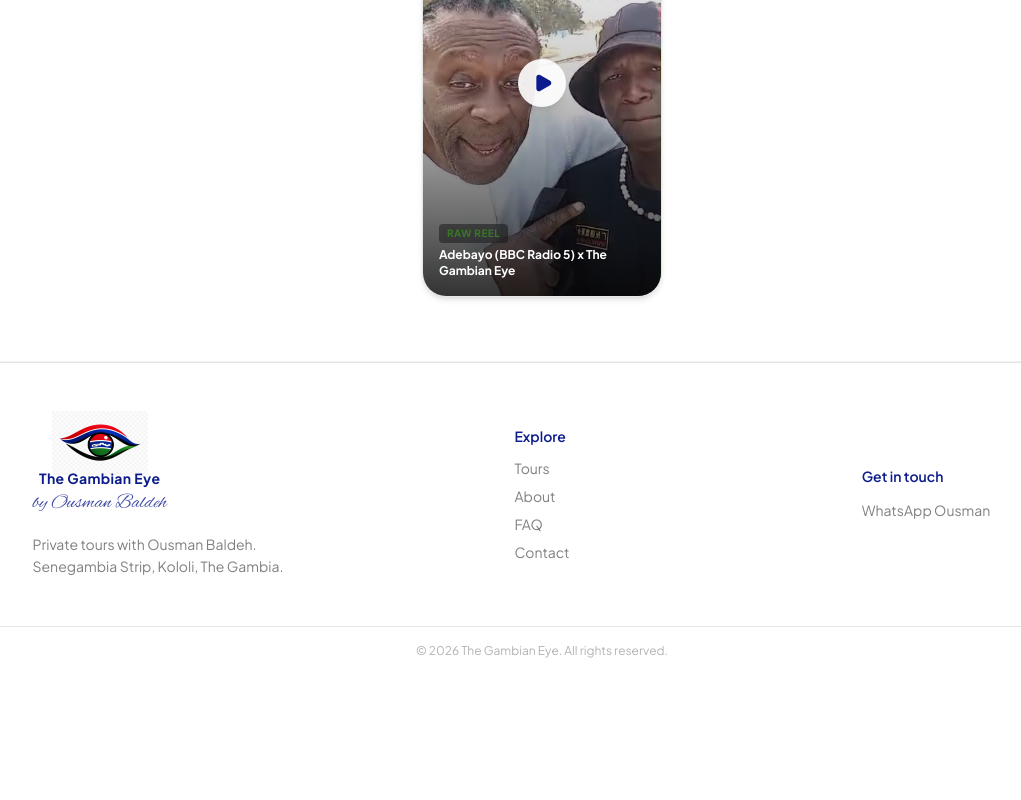
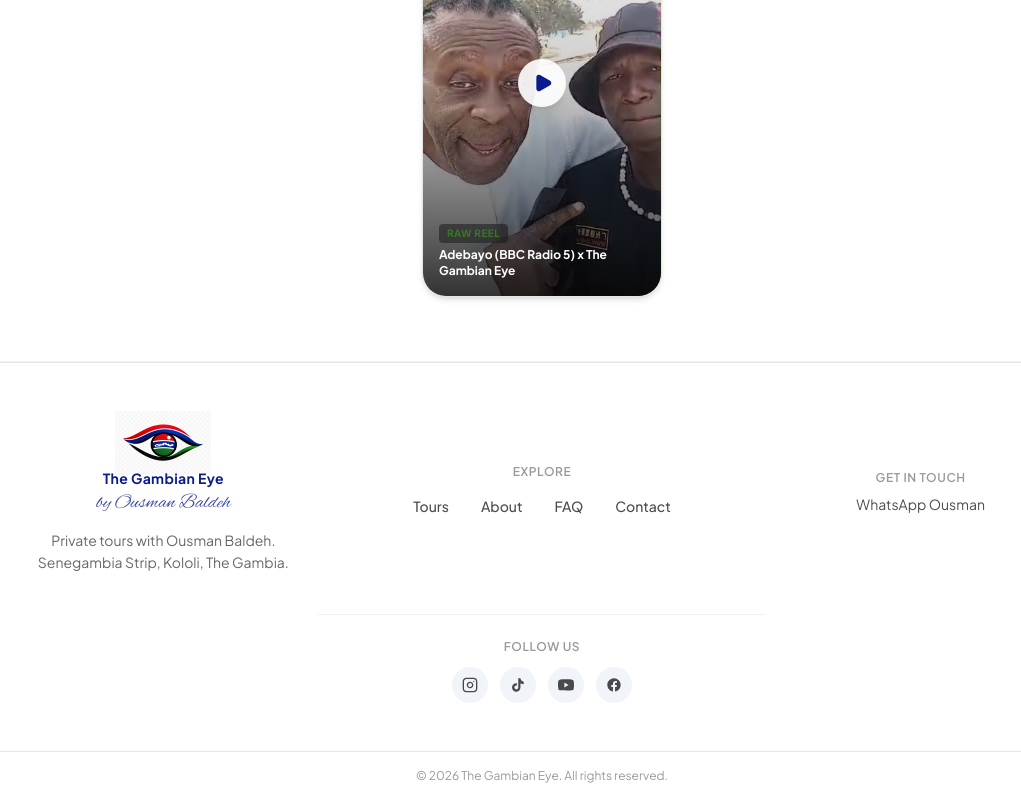
Before and after one commit to ApolloG01/the-gambian-eye-experience, a Next.js app: page / in a window 1280 px wide. Shown: the part 2547-3347 px from the top of the page, without its empty margins (98-1119 px from the left). Before the commit the page ends 3222 px from the top, so only its background shows below. Built offline with nearby package versions, Linux system fonts and the light colour scheme; no server answers.

Commit message:
feat: complete initial build with booking flow and currency conversion

```diff
--- a/app/components/BookingModal.tsx
+++ b/app/components/BookingModal.tsx
@@ -5,17 +5,19 @@ import { X, Send } from "lucide-react";
 import { useCurrency } from "@/app/context/CurrencyContext";
 
 interface BookingModalProps {
-  isOpen: boolean;
+  isOpen?: boolean;
   onClose: () => void;
   tourName: string;
-  tourPrice: number; // Prezzo base in GBP
+  tourPrice?: number;
+  priceFrom?: number;
 }
 
 export default function BookingModal({
-  isOpen,
+  isOpen = true,
   onClose,
   tourName,
   tourPrice,
+  priceFrom,
 }: BookingModalProps) {
   const { formatPrice, currency } = useCurrency();
   const [guests, setGuests] = useState(1);
@@ -24,7 +26,8 @@ export default function BookingModal({
 
   if (!isOpen) return null;
 
-  const totalBaseGBP = tourPrice * guests;
+  const basePrice = Number(tourPrice ?? priceFrom ?? 0);
+  const totalBaseGBP = basePrice * guests;
 
   const handleWhatsAppBooking = (e: React.FormEvent) => {
     e.preventDefault();
@@ -51,12 +54,10 @@ export default function BookingModal({
   const today = new Date().toISOString().split("T")[0];
 
   return (
-    /* Overlay: cliccando qui fuori la modale si chiude */
     <div
       onClick={onClose}
       className="fixed inset-0 z-50 flex items-center justify-center p-4 bg-black/50 backdrop-blur-xs animate-in fade-in duration-200"
     >
-      {/* Modale: e.stopPropagation() impedisce al click interno di chiudere la finestra */}
       <div
         onClick={(e) => e.stopPropagation()}
         className="bg-white rounded-3xl p-6 md:p-8 max-w-md w-full shadow-2xl relative border border-black/5"
@@ -65,7 +66,7 @@ export default function BookingModal({
           type="button"
           onClick={onClose}
           aria-label="Close booking modal"
-          className="absolute right-5 top-5 text-black/40 hover:text-black p-1 rounded-full hover:bg-slate-100 transition-colors"
+          className="absolute right-5 top-5 text-black/40 hover:text-black p-1 rounded-full hover:bg-slate-100 transition-colors cursor-pointer"
         >
           <X className="w-5 h-5" />
         </button>
@@ -118,14 +119,13 @@ export default function BookingModal({
             />
           </div>
 
-          {/* Prezzo totale convertito al volo */}
           <div className="flex items-center justify-between p-4 bg-slate-50 rounded-2xl border border-black/5 my-2">
             <div>
               <span className="text-xs text-black/50 block font-medium">
                 Total Estimate
               </span>
               <span className="text-xs text-black/40">
-                {formatPrice(tourPrice)} × {guests} guest{guests > 1 ? "s" : ""}
+                {formatPrice(basePrice)} × {guests} guest{guests > 1 ? "s" : ""}
               </span>
             </div>
             <span className="text-2xl font-black text-gambia-green">
@@ -135,7 +135,7 @@ export default function BookingModal({
 
           <button
             type="submit"
-            className="w-full bg-[#25D366] hover:bg-[#20bd5a] text-white py-3 px-6 rounded-xl font-bold text-sm inline-flex items-center justify-center gap-2 shadow-sm transition-all"
+            className="w-full bg-[#25D366] hover:bg-[#20bd5a] text-white py-3 px-6 rounded-xl font-bold text-sm inline-flex items-center justify-center gap-2 shadow-sm transition-all cursor-pointer"
           >
             <Send className="w-4 h-4" />
             Send Booking via WhatsApp
--- a/app/components/Footer.tsx
+++ b/app/components/Footer.tsx
@@ -1,67 +1,183 @@
 import Link from "next/link";
 import Logo from "./Logo";
 
+function InstagramIcon({ className = "w-5 h-5" }: { className?: string }) {
+  return (
+    <svg
+      className={className}
+      fill="none"
+      stroke="currentColor"
+      strokeWidth="2"
+      strokeLinecap="round"
+      strokeLinejoin="round"
+      viewBox="0 0 24 24"
+      aria-hidden="true"
+    >
+      <rect width="20" height="20" x="2" y="2" rx="5" ry="5" />
+      <path d="M16 11.37A4 4 0 1 1 12.63 8 4 4 0 0 1 16 11.37z" />
+      <line x1="17.5" x2="17.51" y1="6.5" y2="6.5" />
+    </svg>
+  );
+}
+
+function TiktokIcon({ className = "w-5 h-5" }: { className?: string }) {
+  return (
+    <svg
+      className={className}
+      fill="currentColor"
+      viewBox="0 0 24 24"
+      aria-hidden="true"
+    >
+      <path d="M19.59 6.69a4.83 4.83 0 0 1-3.77-4.25V2h-3.45v13.67a2.89 2.89 0 0 1-5.2 1.74 2.89 2.89 0 0 1 2.31-4.64 2.93 2.93 0 0 1 .88.13V9.4a6.84 6.84 0 0 0-1-.05A6.33 6.33 0 0 0 3 15.68 6.34 6.34 0 0 0 9.34 22a6.34 6.34 0 0 0 6.34-6.34V9.37a8.16 8.16 0 0 0 4.91 1.62V7.54a4.85 4.85 0 0 1-1-.85z" />
+    </svg>
+  );
+}
+
+function YoutubeIcon({ className = "w-5 h-5" }: { className?: string }) {
+  return (
+    <svg
+      className={className}
+      fill="currentColor"
+      viewBox="0 0 24 24"
+      aria-hidden="true"
+    >
+      <path d="M23.498 6.186a3.016 3.016 0 0 0-2.122-2.136C19.505 3.545 12 3.545 12 3.545s-7.505 0-9.377.505A3.017 3.017 0 0 0 .502 6.186C0 8.07 0 12 0 12s0 3.93.502 5.814a3.016 3.016 0 0 0 2.122 2.136c1.871.505 9.376.505 9.376.505s7.505 0 9.377-.505a3.015 3.015 0 0 0 2.122-2.136C24 15.93 24 12 24 12s0-3.93-.502-5.814zM9.545 15.568V8.432L15.818 12l-6.273 3.568z" />
+    </svg>
+  );
+}
+
+function FacebookIcon({ className = "w-5 h-5" }: { className?: string }) {
+  return (
+    <svg
+      className={className}
+      fill="currentColor"
+      viewBox="0 0 24 24"
+      aria-hidden="true"
+    >
+      <path d="M22 12c0-5.523-4.477-10-10-10S2 6.477 2 12c0 4.991 3.657 9.128 8.438 9.878v-6.987h-2.54V12h2.54V9.797c0-2.506 1.492-3.89 3.777-3.89 1.094 0 2.238.195 2.238.195v2.46h-1.26c-1.243 0-1.63.771-1.63 1.562V12h2.773l-.443 2.89h-2.33v6.988C18.343 21.128 22 16.991 22 12z" />
+    </svg>
+  );
+}
+
+const socialLinks = [
+  {
+    name: "Instagram",
+    href: "https://www.instagram.com/thegambianeye",
+    icon: InstagramIcon,
+  },
+  {
+    name: "TikTok",
+    href: "https://www.tiktok.com/@ousman.baldeh.tge?_r=1&_t=ZN-98pRQ6aYqJy",
+    icon: TiktokIcon,
+  },
+  {
+    name: "YouTube",
+    href: "https://www.youtube.com/channel/UCCxJHgiqY4PLnBeDTxNOODg",
+    icon: YoutubeIcon,
+  },
+  {
+    name: "Facebook",
+    href: "https://www.facebook.com/profile.php?id=61593096425805",
+    icon: FacebookIcon,
+  },
+];
+
 export default function Footer() {
   return (
-    <footer className="bg-white border-t border-black/10 text-gambia-blue">
-      <div className="max-w-6xl mx-auto px-4 py-12 grid grid-cols-1 md:grid-cols-3 gap-8 place-items-center">
-        {/* Brand */}
-        <div className="flex flex-col items-center md:items-start text-center md:text-left gap-3">
+    <footer className="w-full bg-white border-t border-black/10 text-gambia-blue">
+      <div className="max-w-6xl mx-auto px-6 py-12 flex flex-col items-center gap-10">
+        {/* Griglia a 3 colonne proporzionate e perfettamente centrate */}
+        <div className="w-full grid grid-cols-1 md:grid-cols-3 gap-8 items-center text-center">
+          {/* Colonna 1: Brand Info */}
+          <div className="flex flex-col items-center gap-2">
             <Logo />
-          <p className="text-sm text-black/50 leading-relaxed">
+            <p className="text-xs sm:text-sm text-black/60 leading-relaxed max-w-xs">
               Private tours with Ousman Baldeh.
               <br />
               Senegambia Strip, Kololi, The Gambia.
             </p>
           </div>
 
-        {/* Navigation */}
-        <div className="text-center md:text-left">
-          <p className="text-sm font-semibold mb-3">Explore</p>
-          <div className="flex flex-col gap-2">
+          {/* Colonna 2: Explore (Links orizzontali) */}
+
+          <div className="flex flex-col items-center gap-3">
+            <p className="text-xs uppercase tracking-wider font-semibold text-black/40">
+              Explore
+            </p>
+            <nav
+              className="flex flex-wrap justify-center items-center gap-6"
+              style={{ display: "flex", gap: "24px", justifyContent: "center" }}
+            >
               <Link
                 href="/tours"
-              className="text-sm text-black/50 hover:text-gambia-blue transition-colors"
+                className="inline-block px-1 py-1 text-sm font-medium text-black/70 hover:text-gambia-blue transition-colors"
               >
                 Tours
               </Link>
               <Link
                 href="/about"
-              className="text-sm text-black/50 hover:text-gambia-blue transition-colors"
+                className="inline-block px-1 py-1 text-sm font-medium text-black/70 hover:text-gambia-blue transition-colors"
               >
                 About
               </Link>
               <Link
                 href="/faq"
-              className="text-sm text-black/50 hover:text-gambia-blue transition-colors"
+                className="inline-block px-1 py-1 text-sm font-medium text-black/70 hover:text-gambia-blue transition-colors"
               >
                 FAQ
               </Link>
               <Link
                 href="/contact"
-              className="text-sm text-black/50 hover:text-gambia-blue transition-colors"
+                className="inline-block px-1 py-1 text-sm font-medium text-black/70 hover:text-gambia-blue transition-colors"
               >
                 Contact
               </Link>
-          </div>
+            </nav>
           </div>
 
-        {/* Contact */}
-        <div className="text-center md:text-left">
-          <p className="text-sm font-semibold mb-3">Get in touch</p>
-
+          {/* Colonna 3: Contact */}
+          <div className="flex flex-col items-center gap-2">
+            <p className="text-xs uppercase tracking-wider font-semibold text-black/40">
+              Get in touch
+            </p>
             <a
               href="https://wa.me/2209984010"
               target="_blank"
               rel="noopener noreferrer"
-            className="text-sm text-black/50 hover:text-gambia-blue transition-colors"
+              className="text-sm text-black/70 hover:text-gambia-blue transition-colors inline-block"
             >
               WhatsApp Ousman
             </a>
           </div>
         </div>
 
-      <div className="border-t border-black/10 text-center text-xs text-black/30 py-4">
+        {/* Sezione Social: Isolati e centrati */}
+        <div className="w-full max-w-md pt-6 border-t border-black/5 flex flex-col items-center gap-3">
+          <p className="text-xs uppercase tracking-wider font-semibold text-black/40">
+            Follow Us
+          </p>
+          <div className="flex items-center justify-center gap-3">
+            {socialLinks.map((social) => {
+              const Icon = social.icon;
+              return (
+                <a
+                  key={social.name}
+                  href={social.href}
+                  target="_blank"
+                  rel="noopener noreferrer"
+                  aria-label={social.name}
+                  className="p-2.5 rounded-full bg-slate-100 hover:bg-gambia-blue/10 text-black/70 hover:text-gambia-blue transition-colors inline-flex items-center justify-center"
+                >
+                  <Icon className="w-4 h-4" />
+                </a>
+              );
+            })}
+          </div>
+        </div>
+      </div>
+
+      {/* Copyright */}
+      <div className="border-t border-black/10 text-center text-xs text-black/40 py-4">
         © {new Date().getFullYear()} The Gambian Eye. All rights reserved.
       </div>
     </footer>
--- a/app/components/ToursGrid.tsx
+++ b/app/components/ToursGrid.tsx
@@ -251,22 +251,19 @@ function ToursGridContent() {
                       Details
                       <ArrowRight className="w-3.5 h-3.5" />
                     </Link>
-                    <a
-                      target="_blank"
-                      href={`https://wa.me/2209984010?text=${encodeURIComponent(
-                        `Hello Ousman, I would like to book the ${tour.name} excursion.`,
-                      )}`}
+                    {/* Modifica il pulsante Book Tour dentro filteredTours.map */}
+                    <button
                       type="button"
                       onClick={() =>
                         setActiveBookingTour({
                           name: tour.name,
-                          price: tour.priceFrom,
+                          price: tour.priceFrom ?? (tour as any).price ?? 0,
                         })
                       }
-                      className="inline-flex items-center justify-center px-4 py-2.5 rounded-xl bg-gambia-blue text-white text-xs font-semibold hover:bg-gambia-blue/90 shadow-sm transition-all"
+                      className="inline-flex items-center justify-center px-4 py-2.5 rounded-xl bg-gambia-blue text-white text-xs font-semibold hover:bg-gambia-blue/90 shadow-sm transition-all cursor-pointer"
                     >
                       Book Tour
-                    </a>
+                    </button>
                   </div>
                 </div>
               </div>
@@ -278,7 +275,7 @@ function ToursGridContent() {
       {activeBookingTour && (
         <BookingModal
           tourName={activeBookingTour.name}
-          priceFrom={activeBookingTour.price}
+          tourPrice={activeBookingTour.price}
           onClose={() => setActiveBookingTour(null)}
         />
       )}
--- a/app/context/CurrencyContext.tsx
+++ b/app/context/CurrencyContext.tsx
@@ -1,12 +1,6 @@
 "use client";
 
-import React, {
-  createContext,
-  useContext,
-  useState,
-  useEffect,
-  ReactNode,
-} from "react";
+import React, { createContext, useContext, useState, ReactNode } from "react";
 
 export type Currency = "GBP" | "EUR" | "USD" | "GMD";
 
@@ -29,29 +23,34 @@ const CurrencyContext = createContext<CurrencyContextType | undefined>(
 );
 
 export function CurrencyProvider({ children }: { children: ReactNode }) {
-  const [currency, setCurrencyState] = useState<Currency>("GBP");
-
-  // Recupera la valuta salvata al montaggio del componente
-  useEffect(() => {
-    const saved = localStorage.getItem("preferred_currency") as Currency;
-    if (saved && rates[saved]) {
-      setCurrencyState(saved);
+  // Inizializzazione lazy dello stato: legge localStorage al primo render senza bisogno di useEffect
+  const [currency, setCurrencyState] = useState<Currency>(() => {
+    if (typeof window !== "undefined") {
+      const saved = localStorage.getItem("preferred_currency") as Currency;
+      if (saved && rates[saved]) {
+        return saved;
+      }
     }
-  }, []);
+    return "GBP";
+  });
 
   const setCurrency = (newCurrency: Currency) => {
     setCurrencyState(newCurrency);
-    localStorage.setItem("preferred_currency", newCurrency);
+    if (typeof window !== "undefined") {
+      localStorage.setItem("preferred_currency", newCurrency);
+    }
   };
 
   const getConvertedPrice = (amountInGBP: number) => {
-    const { rate } = rates[currency];
-    return Math.round(amountInGBP * rate);
+    const validAmount = Number(amountInGBP) || 0;
+    const currentRate = rates[currency]?.rate ?? 1;
+    return Math.round(validAmount * currentRate);
   };
 
   const formatPrice = (amountInGBP: number) => {
-    const { symbol } = rates[currency];
-    const converted = getConvertedPrice(amountInGBP);
+    const validAmount = Number(amountInGBP) || 0;
+    const { symbol } = rates[currency] || { symbol: "£" };
+    const converted = getConvertedPrice(validAmount);
 
     if (currency === "GMD") {
       return `${converted.toLocaleString()} ${symbol}`;
--- a/app/data/tours.ts
+++ b/app/data/tours.ts
@@ -4,7 +4,11 @@ export type Interest =
   | "History & Heritage"
   | "Local Culture"
   | "Beach & Relaxation"
-  | "Boat & River";
+  | "Boat & River"
+  | "Adventure"
+  | "Nature & Wildlife"
+  | "Chillax at the Seaside"
+  | "Boat Trips";
 
 export type Duration = "Half day" | "Full day" | "2 days" | "Multi-day";
 
--- a/app/layout.tsx
+++ b/app/layout.tsx
@@ -5,7 +5,8 @@ import { CurrencyProvider } from "@/app/context/CurrencyContext";
 import Navbar from "@/app/components/Navbar";
 
 //  l'URL base del sito
-const baseUrl = process.env.NEXT_PUBLIC_SITE_URL || "https://usmanbaldeh.com";
+const baseUrl =
+  process.env.NEXT_PUBLIC_SITE_URL || "https://www.ousmanbaldeh.tours";
 
 export const metadata: Metadata = {
   metadataBase: new URL(baseUrl),
--- a/app/page.tsx
+++ b/app/page.tsx
@@ -8,11 +8,9 @@ import Footer from "./components/Footer";
 export default function Home() {
   return (
     <>
-      {/* Hero */}
       <HeroSection />
       {/* Typescript Value Props */}
       <ValueProps />
-
       <TripPlanner />
       <RealMomentsSection />
       <Footer />
--- a/app/robots.ts
+++ b/app/robots.ts
@@ -2,7 +2,7 @@ import { MetadataRoute } from "next";
 
 export default function robots(): MetadataRoute.Robots {
   const baseUrl =
-    process.env.NEXT_PUBLIC_SITE_URL || "https://thegambianeye.com";
+    process.env.NEXT_PUBLIC_SITE_URL || "https://www.ousmanbaldeh.tours";
 
   return {
     rules: {
--- a/app/sitemap.ts
+++ b/app/sitemap.ts
@@ -3,11 +3,11 @@ import { tours } from "@/app/data/tours";
 
 export default function sitemap(): MetadataRoute.Sitemap {
   const baseUrl =
-    process.env.NEXT_PUBLIC_SITE_URL || "https://thegambianeye.com";
+    process.env.NEXT_PUBLIC_SITE_URL || "https://www.ousmanbaldeh.tours";
 
   // URL dei singoli tour (usa .slug per far corrispondere le rotte di Next.js)
   const tourUrls = tours.map((tour) => ({
-    url: `${baseUrl}/tours/${tour.slug}`, // <-- Modificato da tour.id a tour.slug
+    url: `${baseUrl}/tours/${tour.slug}`,
     lastModified: new Date(),
     changeFrequency: "weekly" as const,
     priority: 0.8,
@@ -40,13 +40,13 @@ export default function sitemap(): MetadataRoute.Sitemap {
       priority: 0.6,
     },
     {
-      url: `${baseUrl}/faq`, // <-- NUOVA PAGINA FAQ
+      url: `${baseUrl}/faq`,
       lastModified: new Date(),
       changeFrequency: "monthly" as const,
       priority: 0.6,
     },
     {
-      url: `${baseUrl}/terms`, // <-- NUOVA PAGINA TERMS
+      url: `${baseUrl}/terms`,
       lastModified: new Date(),
       changeFrequency: "yearly" as const,
       priority: 0.3,
--- a/app/tours/[slug]/page.tsx
+++ b/app/tours/[slug]/page.tsx
@@ -22,7 +22,7 @@ export async function generateMetadata({ params }: Props): Promise<Metadata> {
 
   const imageUrl = tour.image.startsWith("http")
     ? tour.image
-    : `https://usmanbaldeh.com${tour.image}`;
+    : `https://www.ousmanbaldeh.tours${tour.image}`;
 
   return {
     title,
```
Lines whose indentation alone changed are shown as unchanged.
